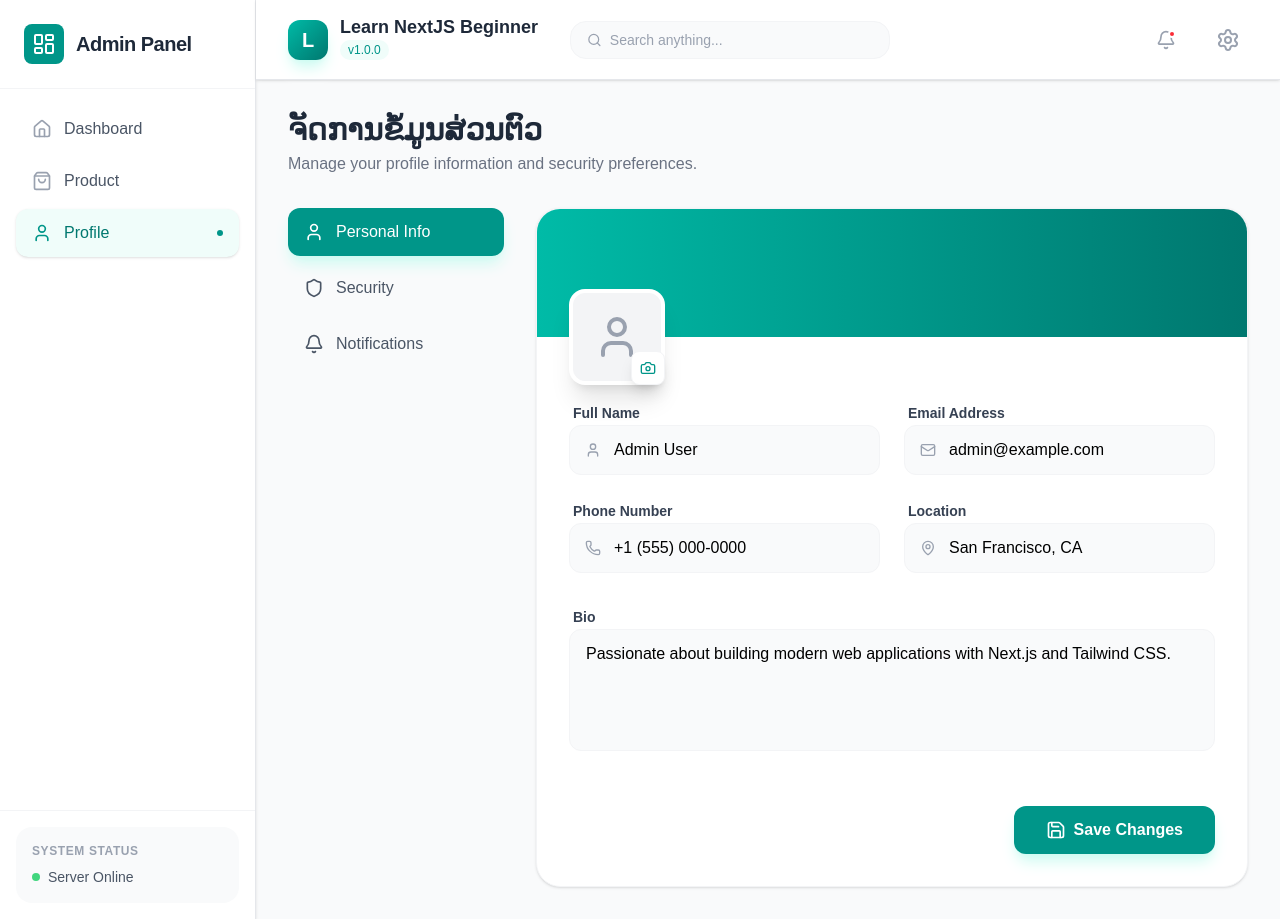
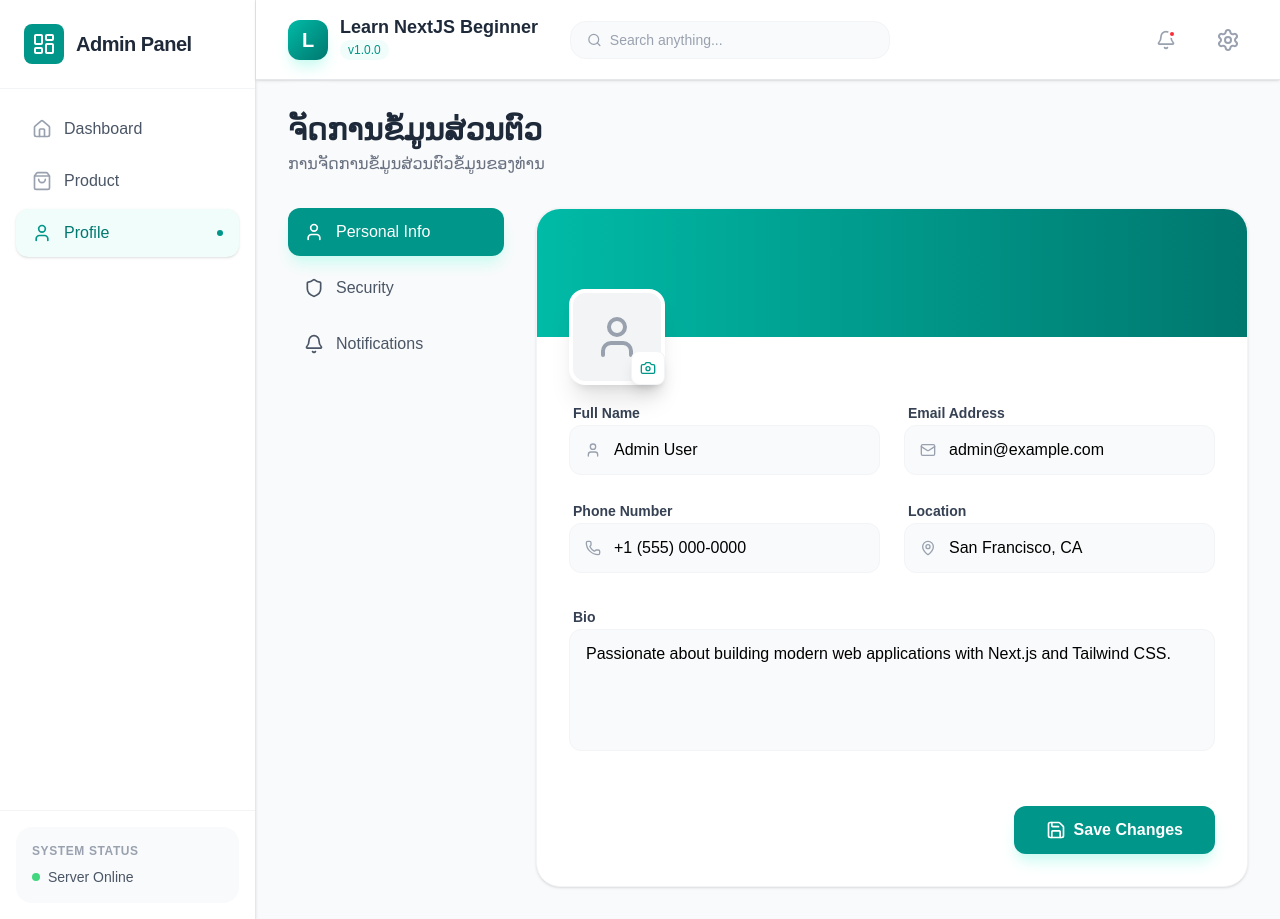
Before and after one commit to huevangxp/next-beginner, a Next.js app: page /profile in a window 1280 px wide. Built offline with nearby package versions, Linux system fonts and the light colour scheme.

Commit message:
commit Thu 12/18/2025  9:10:13.14

```diff
--- a/app/profile/page.tsx
+++ b/app/profile/page.tsx
@@ -31,7 +31,7 @@ const ProfilePage = () => {
           ຈັດການຂໍ້ມູນສ່ວນຕົວ
         </h1>
         <p className="text-gray-500 mt-1">
-          Manage your profile information and security preferences.
+          ການຈັດການຂໍ້ມູນສ່ວນຕົວຂໍ້ມູນຂອງທ່ານ
         </p>
       </div>
 
```
